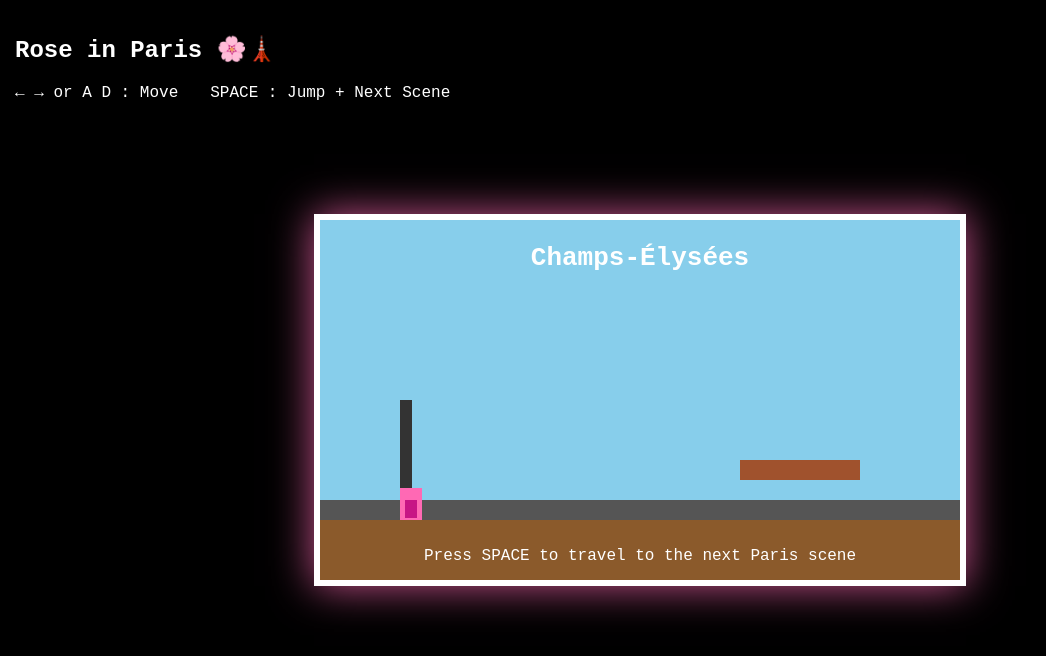
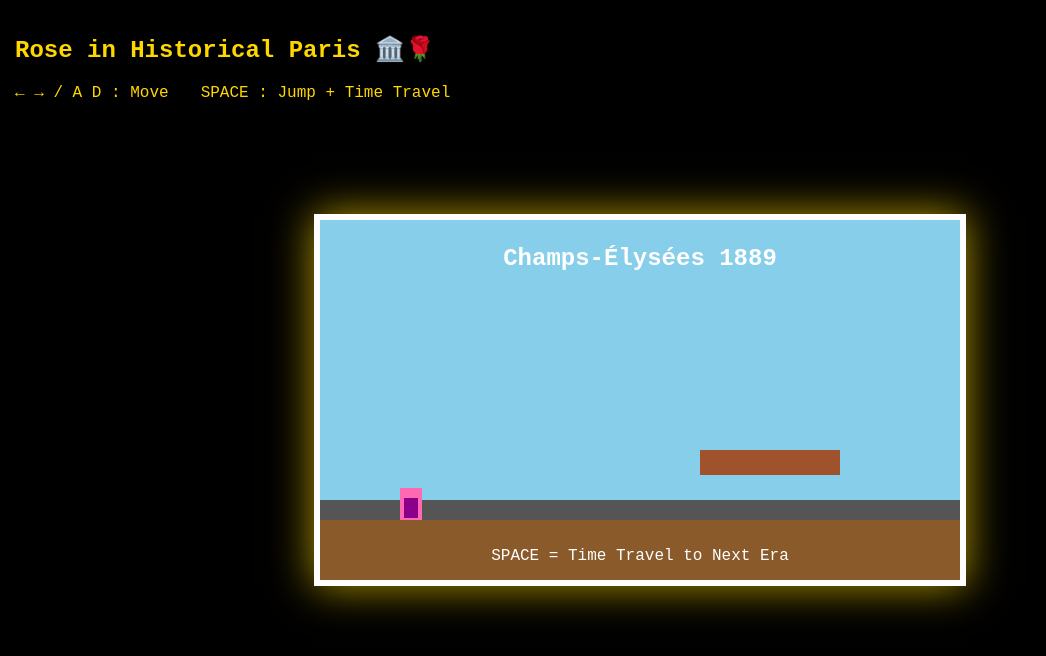
Before and after one commit to rleo0069-del/Rose-in-paris, a plain HTML site: page index.html in a window 1280 px wide. Shown: the whole page, without its empty margins (0-1046 px from the left). Drawn offline with Linux system fonts and the light colour scheme.

Commit message:
Update title and improve styling in index.html

```diff
--- a/index.html
+++ b/index.html
@@ -3,95 +3,54 @@
 <head>
     <meta charset="UTF-8">
     <meta name="viewport" content="width=device-width, initial-scale=1.0">
-    <title>Rose in Paris - 16-bit Retro Adventure</title>
+    <title>Rose in Historical Paris - 16-bit Retro</title>
     <style>
-        body {
-            margin: 0;
-            background: #000;
-            display: flex;
-            justify-content: center;
-            align-items: center;
-            height: 100vh;
-            font-family: 'Courier New', monospace;
-            overflow: hidden;
-        }
-        canvas {
-            image-rendering: pixelated;
-            border: 6px solid #fff;
-            box-shadow: 0 0 40px rgba(255, 105, 180, 0.8);
-        }
-        .overlay {
-            position: absolute;
-            top: 15px;
-            left: 15px;
-            color: white;
-            text-shadow: 2px 2px 4px #000;
-            pointer-events: none;
-        }
+        body { margin:0; background:#000; display:flex; justify-content:center; align-items:center; height:100vh; font-family:'Courier New', monospace; overflow:hidden; }
+        canvas { image-rendering:pixelated; border:6px solid #fff; box-shadow:0 0 40px rgba(255,215,0,0.7); }
+        .overlay { position:absolute; top:15px; left:15px; color:#FFD700; text-shadow:2px 2px 4px #000; pointer-events:none; }
     </style>
 </head>
 <body>
     <canvas id="game" width="640" height="360"></canvas>
 
     <div class="overlay">
-        <h2>Rose in Paris 🌸🗼</h2>
-        <p>← → or A D : Move  SPACE : Jump + Next Scene</p>
+        <h2>Rose in Historical Paris 🏛️🌹</h2>
+        <p>← → / A D : Move  SPACE : Jump + Time Travel</p>
     </div>
 
     <script>
         const canvas = document.getElementById('game');
         const ctx = canvas.getContext('2d');
-
-        // Game constants
-        const WIDTH = 640;
-        const HEIGHT = 360;
+        const WIDTH = 640, HEIGHT = 360;
 
         let currentScene = 0;
         const scenes = [
-            "Champs-Élysées",
-            "Paris Métro",
-            "Cozy Café",
-            "Louvre Courtyard",
-            "Eiffel Tower Rooftop"
+            "Champs-Élysées 1889",
+            "Métro Opening 1900",
+            "Montmartre Café 1890s",
+            "Louvre Revolution 1793",
+            "Eiffel Tower 1889"
         ];
 
-        // Player (Rose)
-        let player = {
-            x: 100,
-            y: 220,
-            width: 22,
-            height: 32,
-            velX: 0,
-            velY: 0,
-            speed: 5,
-            jump: -15,
-            onGround: false
-        };
+        let player = { x:100, y:220, width:22, height:32, velX:0, velY:0, speed:5, jump:-15, onGround:false };
 
         let keys = {};
         let platforms = [];
 
         function loadScene(scene) {
             platforms = [];
-            player.x = 80;
-            player.y = 220;
+            player.x = 80; player.y = 220;
 
-            // Ground
-            platforms.push({x: 0, y: 300, w: WIDTH, h: 60, color: '#8B5A2B'});
+            platforms.push({x:0, y:300, w:WIDTH, h:60, color:'#8B5A2B'});
 
-            if (scene === 0) { // Champs-Élysées
-                platforms.push({x: 420, y: 240, w: 120, h: 20, color: '#A0522D'});
-            } else if (scene === 1) { // Métro
-                platforms.push({x: 120, y: 240, w: 380, h: 25, color: '#C0C0C0'});
-            }
+            if (scene === 0) platforms.push({x:380, y:230, w:140, h:25, color:'#A0522D'});
+            if (scene === 1) platforms.push({x:100, y:235, w:420, h:22, color:'#777'});
         }
 
         loadScene(currentScene);
 
-        // Keyboard controls
         window.addEventListener('keydown', e => {
             keys[e.key.toLowerCase()] = true;
-
             if (e.key === ' ') {
                 e.preventDefault();
                 if (player.onGround) player.velY = player.jump;
@@ -99,31 +58,21 @@
                 loadScene(currentScene);
             }
         });
-
-        window.addEventListener('keyup', e => {
-            keys[e.key.toLowerCase()] = false;
-        });
+        window.addEventListener('keyup', e => keys[e.key.toLowerCase()] = false);
 
         function update() {
-            // Horizontal movement
             player.velX = 0;
             if (keys['arrowleft'] || keys['a']) player.velX = -player.speed;
             if (keys['arrowright'] || keys['d']) player.velX = player.speed;
 
-            // Gravity
             player.velY += 0.8;
             player.x += player.velX;
             player.y += player.velY;
 
-            // Collision with platforms
             player.onGround = false;
             for (let p of platforms) {
-                if (
-                    player.x < p.x + p.w &&
-                    player.x + player.width > p.x &&
-                    player.y < p.y + p.h &&
-                    player.y + player.height > p.y
-                ) {
+                if (player.x < p.x + p.w && player.x + player.width > p.x &&
+                    player.y < p.y + p.h && player.y + player.height > p.y) {
                     if (player.velY > 0) {
                         player.y = p.y - player.height;
                         player.velY = 0;
@@ -132,78 +81,52 @@
                 }
             }
 
-            // Boundaries
             if (player.x < 0) player.x = 0;
             if (player.x > WIDTH - player.width) player.x = WIDTH - player.width;
         }
 
         function drawBackground() {
-            if (currentScene === 0) { // Champs-Élysées
-                ctx.fillStyle = '#87CEEB';
-                ctx.fillRect(0, 0, WIDTH, HEIGHT);
-                ctx.fillStyle = '#555';
-                ctx.fillRect(0, 280, WIDTH, 80);
-                // Lamppost
-                ctx.fillStyle = '#333';
-                ctx.fillRect(80, 180, 12, 120);
-            }
-            else if (currentScene === 1) { // Métro
-                ctx.fillStyle = '#2A2A4A';
-                ctx.fillRect(0, 0, WIDTH, HEIGHT);
-                ctx.fillStyle = '#D3D3D3';
-                ctx.fillRect(0, 260, WIDTH, 100);
-            }
-            else if (currentScene === 2) { // Café
-                ctx.fillStyle = '#FFF8E1';
-                ctx.fillRect(0, 0, WIDTH, HEIGHT);
+            if (currentScene === 0) { // 1889
+                ctx.fillStyle = '#87CEEB'; ctx.fillRect(0,0,WIDTH,HEIGHT);
+                ctx.fillStyle = '#555'; ctx.fillRect(0,280,WIDTH,80);
+            } else if (currentScene === 1) { // 1900 Metro
+                ctx.fillStyle = '#2A2A4A'; ctx.fillRect(0,0,WIDTH,HEIGHT);
+                ctx.fillStyle = '#666'; ctx.fillRect(0,260,WIDTH,100);
+            } else if (currentScene === 2) { // Montmartre
+                ctx.fillStyle = '#F4E8C1'; ctx.fillRect(0,0,WIDTH,HEIGHT);
+                ctx.fillStyle = '#8B4513'; ctx.fillRect(0,280,WIDTH,80);
+            } else if (currentScene === 3) { // Revolution
+                ctx.fillStyle = '#B22222'; ctx.fillRect(0,0,WIDTH,HEIGHT); // Red tone
+                ctx.fillStyle = '#EEE'; ctx.fillRect(0,250,WIDTH,110);
+            } else if (currentScene === 4) { // Eiffel 1889
+                ctx.fillStyle = '#1A0033'; ctx.fillRect(0,0,WIDTH,HEIGHT);
                 ctx.fillStyle = '#8B4513';
-                ctx.fillRect(0, 280, WIDTH, 80);
-            }
-            else if (currentScene === 3) { // Louvre
-                ctx.fillStyle = '#B0E0E6';
-                ctx.fillRect(0, 0, WIDTH, HEIGHT);
-                ctx.fillStyle = '#EEE';
-                ctx.fillRect(0, 250, WIDTH, 110);
-            }
-            else if (currentScene === 4) { // Eiffel Tower
-                ctx.fillStyle = '#1A0033';
-                ctx.fillRect(0, 0, WIDTH, HEIGHT);
-                // Eiffel Tower
-                ctx.fillStyle = '#8B4513';
-                ctx.fillRect(300, 120, 25, 200);
-                ctx.beginPath();
-                ctx.moveTo(280, 300);
-                ctx.lineTo(320, 80);
-                ctx.lineTo(355, 300);
-                ctx.fill();
+                ctx.fillRect(300,120,25,200);
+                ctx.beginPath(); ctx.moveTo(280,300); ctx.lineTo(320,80); ctx.lineTo(355,300); ctx.fill();
             }
         }
 
         function draw() {
             drawBackground();
 
-            // Draw platforms
             for (let p of platforms) {
                 ctx.fillStyle = p.color;
                 ctx.fillRect(p.x, p.y, p.w, p.h);
             }
 
-            // Draw Rose
+            // Rose in historical dress
             ctx.fillStyle = '#FF69B4';
             ctx.fillRect(player.x, player.y, player.width, player.height);
-            // Dress
-            ctx.fillStyle = '#C71585';
-            ctx.fillRect(player.x + 5, player.y + 12, 12, 18);
+            ctx.fillStyle = '#8B008B';
+            ctx.fillRect(player.x + 4, player.y + 10, 14, 20);
 
-            // Scene title
             ctx.fillStyle = 'white';
-            ctx.font = 'bold 26px Courier New';
+            ctx.font = 'bold 24px Courier New';
             ctx.textAlign = 'center';
             ctx.fillText(scenes[currentScene], WIDTH/2, 45);
 
-            // Instructions
             ctx.font = '16px Courier New';
-            ctx.fillText("Press SPACE to travel to the next Paris scene", WIDTH/2, HEIGHT - 20);
+            ctx.fillText("SPACE = Time Travel to Next Era", WIDTH/2, HEIGHT - 20);
         }
 
         function gameLoop() {
```
